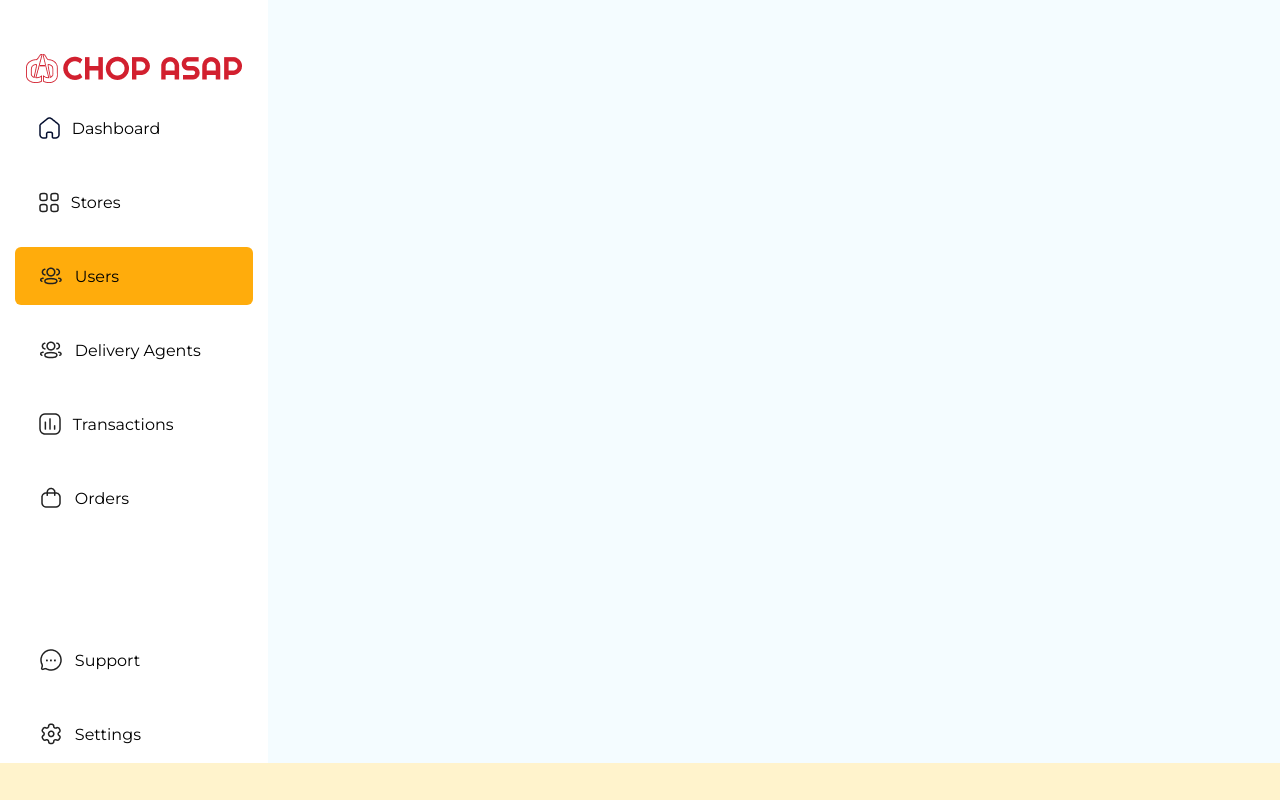
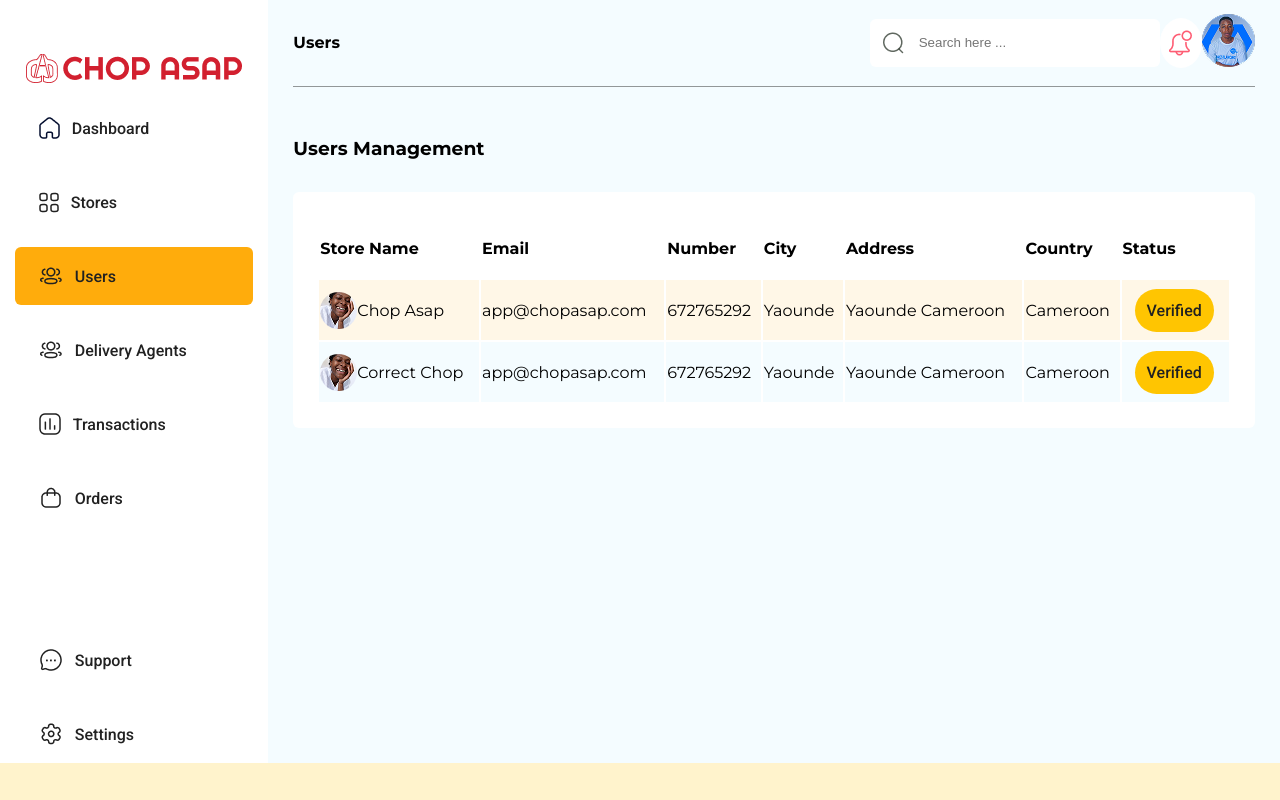
Before and after one commit to CarlTeclancing/chopasap-lp, a React (Vite) app: page /dashboard/users in a window 1280 px wide. Built offline with nearby package versions, Linux system fonts and the light colour scheme.

Commit message:
updated the user and store table design ui in css

```diff
--- a/src/admin.css
+++ b/src/admin.css
@@ -1,3 +1,6 @@
+@import url('https://fonts.googleapis.com/css2?family=Outfit:wght@100..900&family=Roboto:ital,wght@0,100..900;1,100..900&display=swap');
+
+
 .dashboard-container{
     width: 100%;
     height: 100%;
@@ -47,12 +50,30 @@
     align-items: center;
     justify-content: flex-start;
 }
+.navigation-element-disabled:hover{
+    background-color: #ffae0c4d;
+    width: 80%;
+    height: 58px;
+    margin-top: 16px;
+    padding-left: 24px;
+    border-radius: 6px;
+    text-decoration: none;
+    color: black;
+    display: flex;
+    align-items: center;
+    justify-content: flex-start;
+
+}
 hr{
     margin-top: 80px;
     border: none;
 }
 span{
     margin-left: 12px;
+    font-weight:500;
+    font-family: "Roboto", serif;
+    font-optical-sizing: auto;
+    color: #212121;
 }
 
 /* topbar css styles*/
@@ -103,3 +124,45 @@ span{
    justify-content: center;
    border-radius: 50%;
 }
+
+/* in main section for left side of the dashboard view*/
+.container-dashaord{
+    width: 95%;
+    padding-top: 32px;
+
+}
+.container-dashaord h3{
+    text-align: left;
+}
+table{
+    border: none;
+}
+.table{
+    width: 100%;
+    margin-top: 32px;
+    background-color: white;
+    border-radius: 6px;
+    padding: 24px;
+    border: none;
+    outline: none;
+}
+th, td{
+    text-align: left;
+    height: 58px;
+    border: 0px solid black;
+    outline: none;
+
+}
+.row-1{
+    background-color: #FFF7E7;
+    padding-left: 12px;
+}
+.row-2{
+    background-color: #F4FCFF;
+    padding-left: 12px;
+}
+.c{
+    display: flex;
+    align-items: center;
+    flex-direction: row;
+}
--- a/src/pages/admin/Agents/Agents.jsx
+++ b/src/pages/admin/Agents/Agents.jsx
@@ -1,12 +1,15 @@
 import React from 'react';
 import SideBar from '../components/SideBar';
+import TopNav from '../components/TopNav';
 
 function Agents() {
+
   return (
     <div className='dashboard-container'>
         <SideBar active={2} />
 
         <div className="main-section">
+            <TopNav PageTitle={'Agents'} />
 
         </div>
     </div>
--- a/src/pages/admin/components/SideBar.jsx
+++ b/src/pages/admin/components/SideBar.jsx
@@ -15,7 +15,7 @@ import settings from '../../../assets/settings.png';
 function SideBar({ active }) {
 
     const location = useLocation()
-    const [state, setState] = useState('')
+
 
     const [activeState, setActiveState] = useState(1);  // Fix the variable name here
 
--- a/src/pages/admin/orders/Orders.jsx
+++ b/src/pages/admin/orders/Orders.jsx
@@ -1,5 +1,6 @@
 import React from 'react';
 import SideBar from '../components/SideBar';
+import TopNav from '../components/TopNav';
 
 function Orders() {
   return (
@@ -7,6 +8,7 @@ function Orders() {
         <SideBar active={2} />
 
         <div className="main-section">
+            <TopNav PageTitle={'Dashboard'} />
 
         </div>
     </div>
--- a/src/pages/admin/settings/Settings.jsx
+++ b/src/pages/admin/settings/Settings.jsx
@@ -1,5 +1,6 @@
 import React from 'react';
 import SideBar from '../components/SideBar';
+import TopNav from '../components/TopNav';
 
 function Settings() {
   return (
@@ -7,6 +8,7 @@ function Settings() {
         <SideBar />
 
         <div className="main-section">
+            <TopNav PageTitle={'Dashboard'} />
 
         </div>
     </div>
--- a/src/pages/admin/stores/Stores.jsx
+++ b/src/pages/admin/stores/Stores.jsx
@@ -1,5 +1,7 @@
 import React from 'react';
 import SideBar from '../components/SideBar';
+import TopNav from '../components/TopNav';
+import image from '../../../assets/image.png';
 
 function Stores() {
   return (
@@ -7,6 +9,40 @@ function Stores() {
         <SideBar active={2} />
 
         <div className="main-section">
+          <TopNav PageTitle={'Stores'} />
+          <div className="container-dashaord">
+            <h3>Store Management</h3>
+            <table className='table'>
+              <tr>
+                <th>Store Name</th>
+                <th>Email</th>
+                <th>Number</th>
+                <th>City</th>
+                <th>Address</th>
+                <th>Country</th>
+                <th>Status</th>
+              </tr>
+              <tr className='row-1'>
+                <td className='c'><img src={image}/>Chop Asap</td>
+                <td>app@chopasap.com</td>
+                <td>672765292</td>
+                <td>Yaounde</td>
+                <td>Yaounde Cameroon</td>
+                <td>Cameroon</td>
+                <td><span className="active">Verified</span></td>
+              </tr>
+              <tr className='row-2'>
+                <td className='c'><img src={image}/>Correct Chop</td>
+                <td>app@chopasap.com</td>
+                <td>672765292</td>
+                <td>Yaounde</td>
+                <td>Yaounde Cameroon</td>
+                <td>Cameroon</td>
+                <td><span className="active">Verified</span></td>
+              </tr>
+            </table>
+
+          </div>
 
         </div>
     </div>
--- a/src/pages/admin/support/Support.jsx
+++ b/src/pages/admin/support/Support.jsx
@@ -1,5 +1,6 @@
 import React from 'react';
 import SideBar from '../components/SideBar';
+import TopNav from '../components/TopNav';
 
 function Support() {
   return (
@@ -7,6 +8,7 @@ function Support() {
         <SideBar />
 
         <div className="main-section">
+            <TopNav PageTitle={'Support'} />
 
         </div>
     </div>
--- a/src/pages/admin/transactions/Transactions.jsx
+++ b/src/pages/admin/transactions/Transactions.jsx
@@ -1,5 +1,6 @@
 import React from 'react';
 import SideBar from '../components/SideBar';
+import TopNav from '../components/TopNav';
 
 function Transactions() {
   return (
@@ -7,6 +8,7 @@ function Transactions() {
         <SideBar active={2} />
 
         <div className="main-section">
+            <TopNav PageTitle={'Dashboard'} />
 
         </div>
     </div>
--- a/src/pages/admin/users/Users.jsx
+++ b/src/pages/admin/users/Users.jsx
@@ -1,5 +1,7 @@
 import React from 'react';
 import SideBar from '../components/SideBar';
+import TopNav from '../components/TopNav';
+import image from '../../../assets/image.png'
 
 function Users() {
   return (
@@ -7,6 +9,41 @@ function Users() {
         <SideBar active={2} />
 
         <div className="main-section">
+            <TopNav PageTitle={'Users'} />
+            <div className="container-dashaord">
+            <h3>Users Management</h3>
+            <table className='table'>
+              <tr>
+                <th>Store Name</th>
+                <th>Email</th>
+                <th>Number</th>
+                <th>City</th>
+                <th>Address</th>
+                <th>Country</th>
+                <th>Status</th>
+              </tr>
+              <tr className='row-1'>
+                <td className='c'><img src={image}/>Chop Asap</td>
+                <td>app@chopasap.com</td>
+                <td>672765292</td>
+                <td>Yaounde</td>
+                <td>Yaounde Cameroon</td>
+                <td>Cameroon</td>
+                <td><span className="active">Verified</span></td>
+              </tr>
+              <tr className='row-2'>
+                <td className='c'><img src={image}/>Correct Chop</td>
+                <td>app@chopasap.com</td>
+                <td>672765292</td>
+                <td>Yaounde</td>
+                <td>Yaounde Cameroon</td>
+                <td>Cameroon</td>
+                <td><span className="active">Verified</span></td>
+              </tr>
+            </table>
+
+          </div>
+
 
         </div>
     </div>
```
Also changed, not shown: src/assets/image.png (added).
